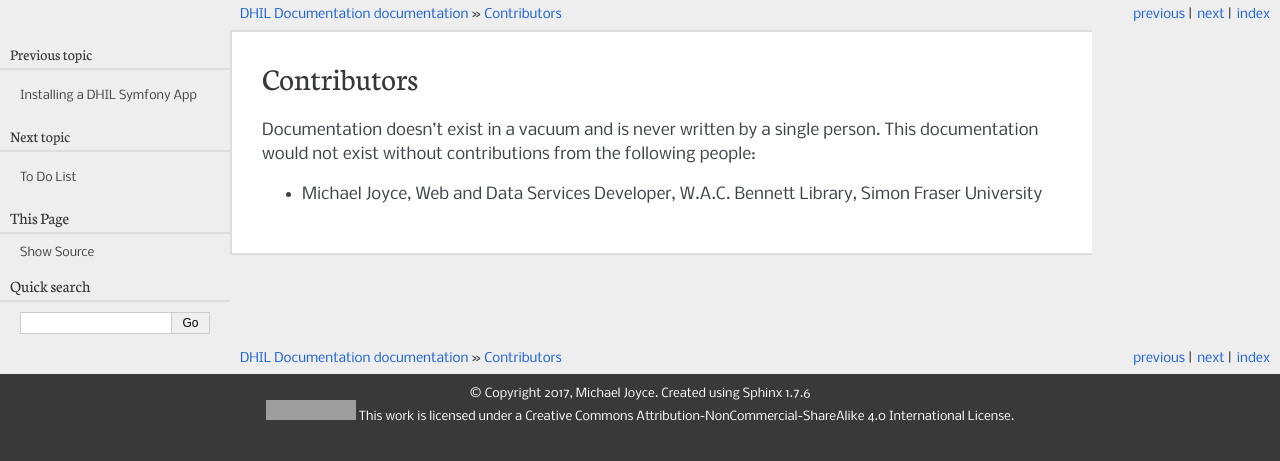
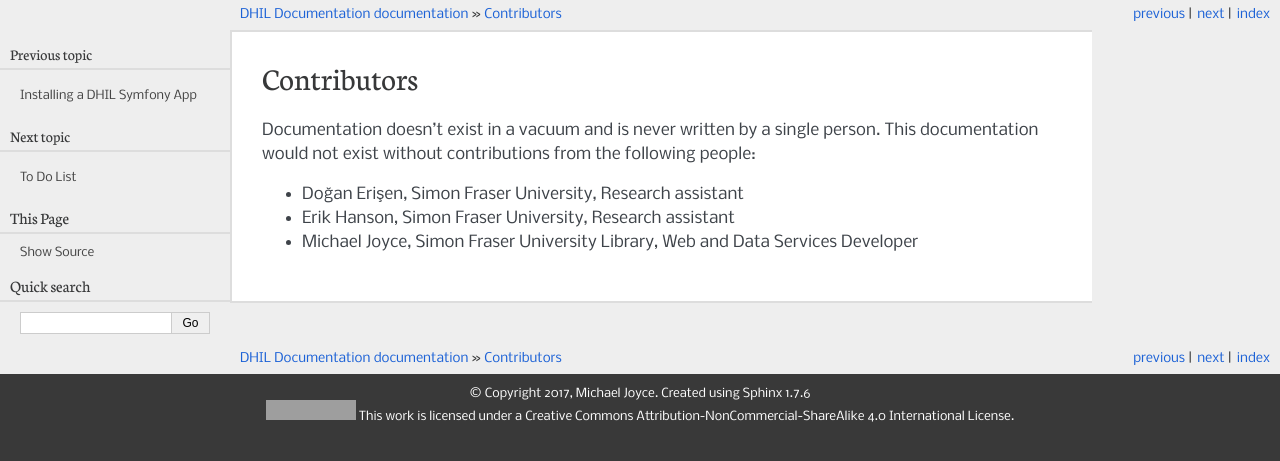
Before and after one commit to sfu-dhil/dev-docs, a Sphinx documentation site: the page built from source/contrib.rst, in a window 1280 px wide. Shown: the top 461 px of the page. Built offline with Sphinx 7.4.7, drawn with Linux system fonts in a browser that asks for light colours; grey boxes are pictures that could not be loaded.

Commit message:
add the contributors back.

```diff
--- a/source/contrib.rst
+++ b/source/contrib.rst
@@ -4,5 +4,8 @@ Contributors
 Documentation doesn't exist in a vacuum and is never written by a single person.
 This documentation would not exist without contributions from the following people:
 
-* Michael Joyce, Web and Data Services Developer, W.A.C. Bennett Library, Simon
-  Fraser University
+* Doğan Erişen, Simon Fraser University, Research assistant
+
+* Erik Hanson, Simon Fraser University, Research assistant
+
+* Michael Joyce, Simon Fraser University Library, Web and Data Services Developer
```
